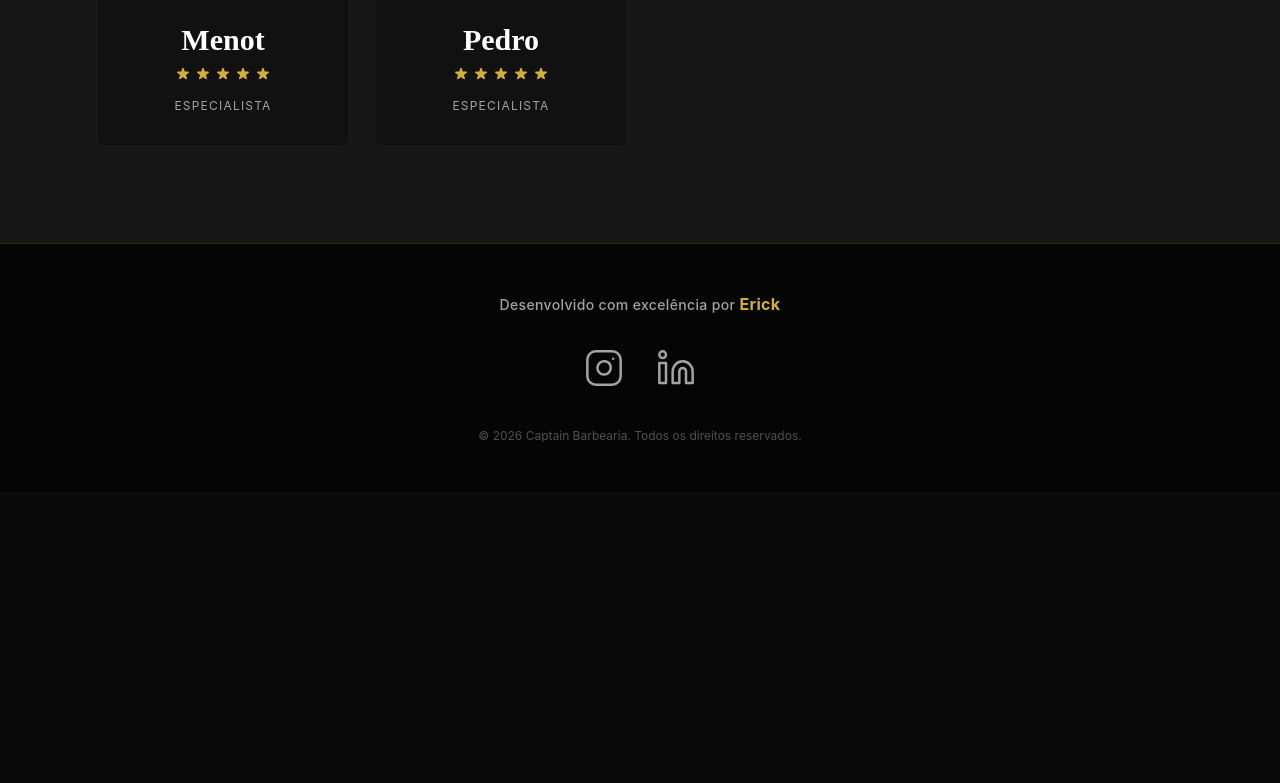
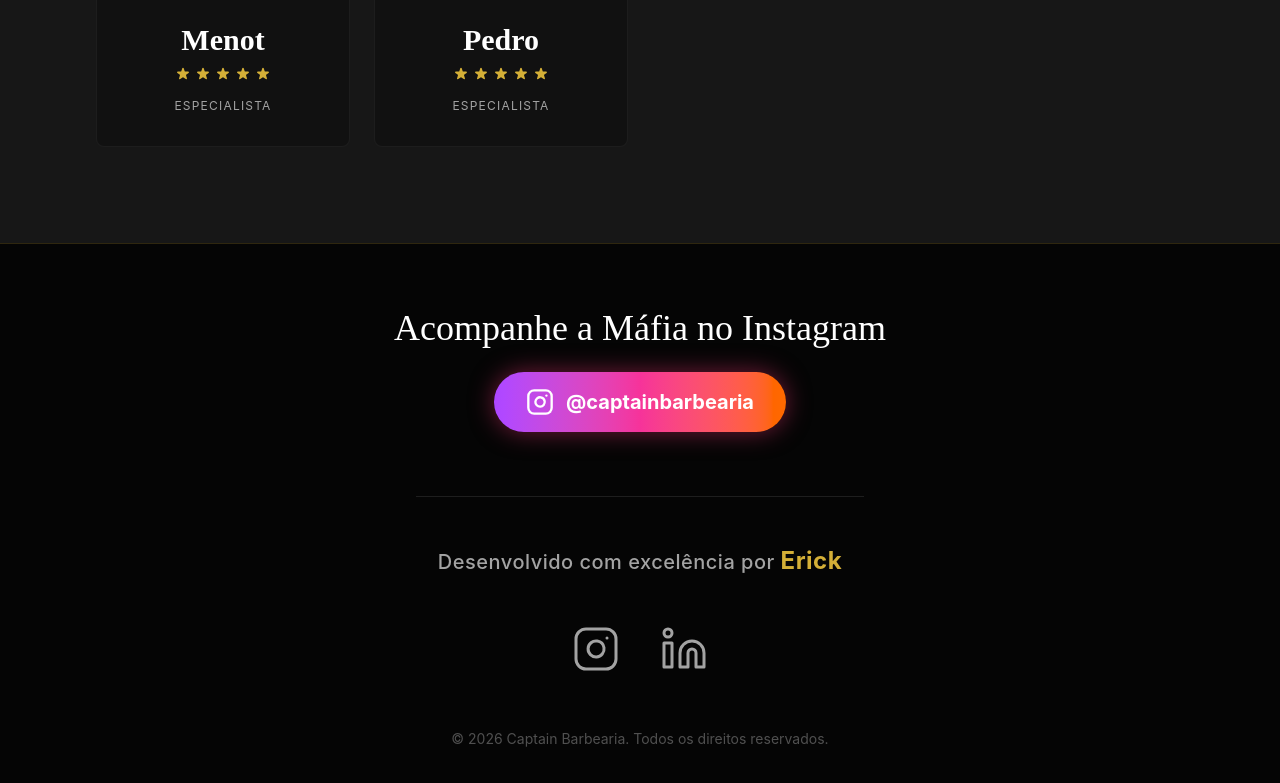
Before and after one commit to kingErick12/barbearia-o-corte-perfeito, a React (Vite) app in the folder frontend/: page / in a window 1280 px wide. Shown: the part 2383-3166 px from the top of the page. Before the commit the page ends 2875 px from the top, so only its background shows below. Built offline with nearby package versions, Linux system fonts and the light colour scheme.

Commit message:
feat: adiciona instagram da barbearia e aumenta tamanho dos dev links

```diff
--- a/frontend/src/pages/LandingPage.tsx
+++ b/frontend/src/pages/LandingPage.tsx
@@ -67,21 +67,35 @@ export function LandingPage() {
         </div>
       </section>
 
-      {/* Footer / Criador */}
-      <footer className="bg-[#050505] py-12 px-8 border-t border-[var(--color-primary)]/20 text-center">
-        <div className="max-w-4xl mx-auto flex flex-col items-center justify-center space-y-4">
-          <p className="text-[var(--color-textSc)] text-sm font-medium tracking-wide">
-            Desenvolvido com excelência por <strong className="text-[var(--color-primary)] text-base">Erick</strong>
+      {/* Footer / Contatos & Criador */}
+      <footer className="bg-[#050505] py-16 px-8 border-t border-[var(--color-primary)]/20 text-center flex flex-col items-center">
+
+        {/* Barbearia Social */}
+        <div className="mb-16 flex flex-col items-center">
+          <h3 className="text-3xl md:text-4xl text-white font-serif mb-6">Acompanhe a Máfia no Instagram</h3>
+          <a href="https://www.instagram.com/captainbarbearia" target="_blank" rel="noopener noreferrer" className="flex items-center space-x-3 bg-gradient-to-r from-purple-500 via-pink-500 to-orange-500 text-white px-8 py-4 rounded-full font-bold text-xl hover:scale-105 transition-transform shadow-[0_0_25px_rgba(225,48,108,0.5)]">
+            <svg xmlns="http://www.w3.org/2000/svg" width="28" height="28" viewBox="0 0 24 24" fill="none" stroke="currentColor" strokeWidth="2" strokeLinecap="round" strokeLinejoin="round"><rect x="2" y="2" width="20" height="20" rx="5" ry="5"></rect><path d="M16 11.37A4 4 0 1 1 12.63 8 4 4 0 0 1 16 11.37z"></path><line x1="17.5" y1="6.5" x2="17.51" y2="6.5"></line></svg>
+            <span>@captainbarbearia</span>
+          </a>
+        </div>
+
+        {/* Separator */}
+        <div className="w-full max-w-md h-[1px] bg-white/10 mb-12"></div>
+
+        {/* Desenvolvedor */}
+        <div className="max-w-4xl mx-auto flex flex-col items-center justify-center space-y-6">
+          <p className="text-[var(--color-textSc)] text-lg md:text-xl font-medium tracking-wide">
+            Desenvolvido com excelência por <strong className="text-[var(--color-primary)] text-xl md:text-2xl">Erick</strong>
           </p>
-          <div className="flex space-x-8 mt-4">
+          <div className="flex space-x-10 mt-6">
             <a href="https://www.instagram.com/erick_fernando_lx/" target="_blank" rel="noopener noreferrer" className="text-[var(--color-textSc)] hover:text-[var(--color-primary)] transition-colors transform hover:scale-110">
-              <svg xmlns="http://www.w3.org/2000/svg" width="40" height="40" viewBox="0 0 24 24" fill="none" stroke="currentColor" strokeWidth="1.5" strokeLinecap="round" strokeLinejoin="round"><rect x="2" y="2" width="20" height="20" rx="5" ry="5"></rect><path d="M16 11.37A4 4 0 1 1 12.63 8 4 4 0 0 1 16 11.37z"></path><line x1="17.5" y1="6.5" x2="17.51" y2="6.5"></line></svg>
+              <svg xmlns="http://www.w3.org/2000/svg" width="48" height="48" viewBox="0 0 24 24" fill="none" stroke="currentColor" strokeWidth="1.5" strokeLinecap="round" strokeLinejoin="round"><rect x="2" y="2" width="20" height="20" rx="5" ry="5"></rect><path d="M16 11.37A4 4 0 1 1 12.63 8 4 4 0 0 1 16 11.37z"></path><line x1="17.5" y1="6.5" x2="17.51" y2="6.5"></line></svg>
             </a>
             <a href="https://www.linkedin.com/in/erick-fernando-de-jesus-silva-49575a29a" target="_blank" rel="noopener noreferrer" className="text-[var(--color-textSc)] hover:text-[var(--color-primary)] transition-colors transform hover:scale-110">
-              <svg xmlns="http://www.w3.org/2000/svg" width="40" height="40" viewBox="0 0 24 24" fill="none" stroke="currentColor" strokeWidth="1.5" strokeLinecap="round" strokeLinejoin="round"><path d="M16 8a6 6 0 0 1 6 6v7h-4v-7a2 2 0 0 0-2-2 2 2 0 0 0-2 2v7h-4v-7a6 6 0 0 1 6-6z"></path><rect x="2" y="9" width="4" height="12"></rect><circle cx="4" cy="4" r="2"></circle></svg>
+              <svg xmlns="http://www.w3.org/2000/svg" width="48" height="48" viewBox="0 0 24 24" fill="none" stroke="currentColor" strokeWidth="1.5" strokeLinecap="round" strokeLinejoin="round"><path d="M16 8a6 6 0 0 1 6 6v7h-4v-7a2 2 0 0 0-2-2 2 2 0 0 0-2 2v7h-4v-7a6 6 0 0 1 6-6z"></path><rect x="2" y="9" width="4" height="12"></rect><circle cx="4" cy="4" r="2"></circle></svg>
             </a>
           </div>
-          <p className="text-white/30 text-xs mt-6">
+          <p className="text-white/30 text-sm mt-8">
             © {new Date().getFullYear()} Captain Barbearia. Todos os direitos reservados.
           </p>
         </div>
```
